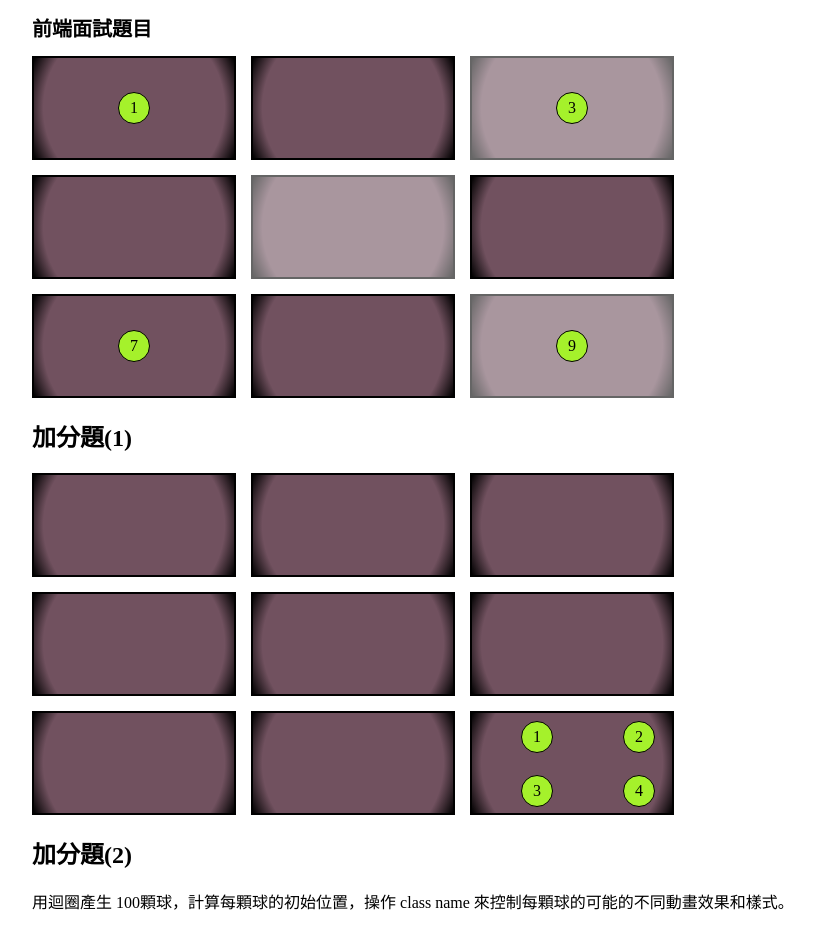
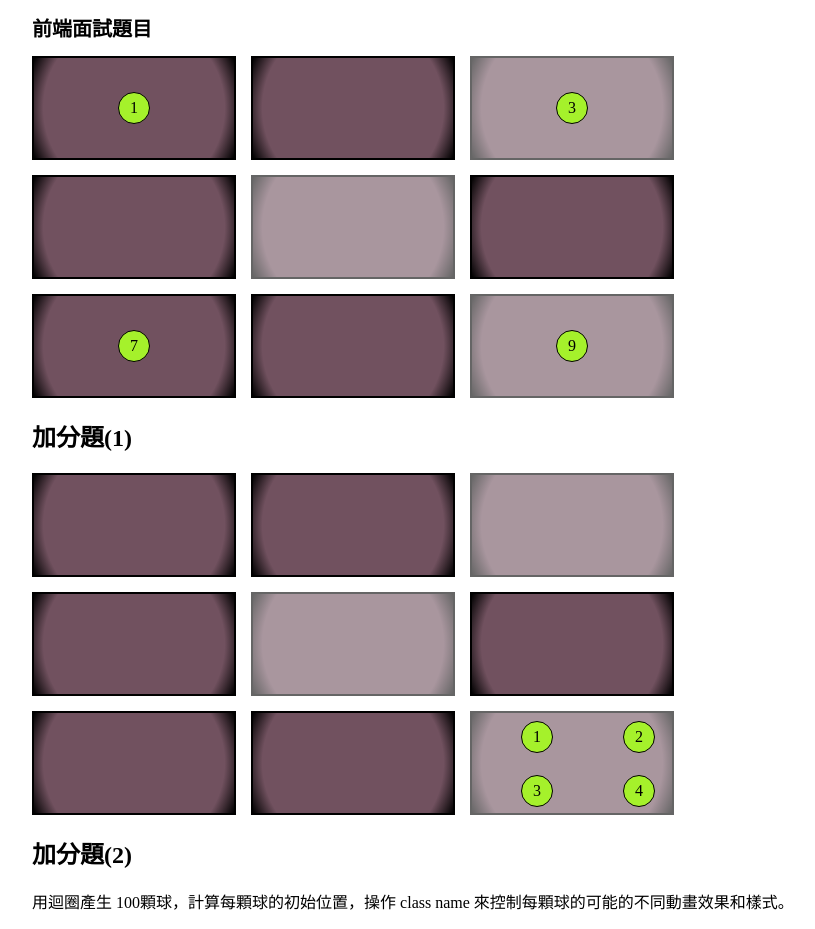
Before and after one commit to mengshulu/Frontend, a Vue app: page / in a window 1280 px wide. Shown: the whole page, without its empty margins (227-1042 px from the left). Built offline with nearby package versions, Linux system fonts and the light colour scheme.

Commit message:
refactor: 加分題1

```diff
--- a/src/views/HomeView.vue
+++ b/src/views/HomeView.vue
@@ -23,17 +23,20 @@
     <h2>加分題(1)</h2>
     <div class="nine-block bonus">
       <div
+        v-for="num in 9"
+        :key="num"
+        class="block"
+      >
+        <div class="box" />
+      </div>
+      <div
         v-for="num in 4"
         :key="num"
+        :class="`ball-${num}`"
         class="ball"
       >
         {{ num }}
       </div>
-      <div
-        v-for="num in 9"
-        :key="num"
-        class="box"
-      />
     </div>
     <h2>加分題(2)</h2>
     <p>用迴圈產生 100顆球，計算每顆球的初始位置，操作 class name 來控制每顆球的可能的不同動畫效果和樣式。</p>
@@ -126,19 +129,19 @@
     --left: 100px;
     --right: 540px;
 
-    &:nth-child(1) {
+    &-1 {
       top: var(--top);
       left: var(--left);
     }
-    &:nth-child(2) {
+    &-2 {
       top: var(--top);
       left: var(--right);
     }
-    &:nth-child(3) {
+    &-3 {
       top: var(--bottom);
       left: var(--left);
     }
-    &:nth-child(4) {
+    &-4 {
       top:  var(--bottom);
       left: var(--right);
     }
```
